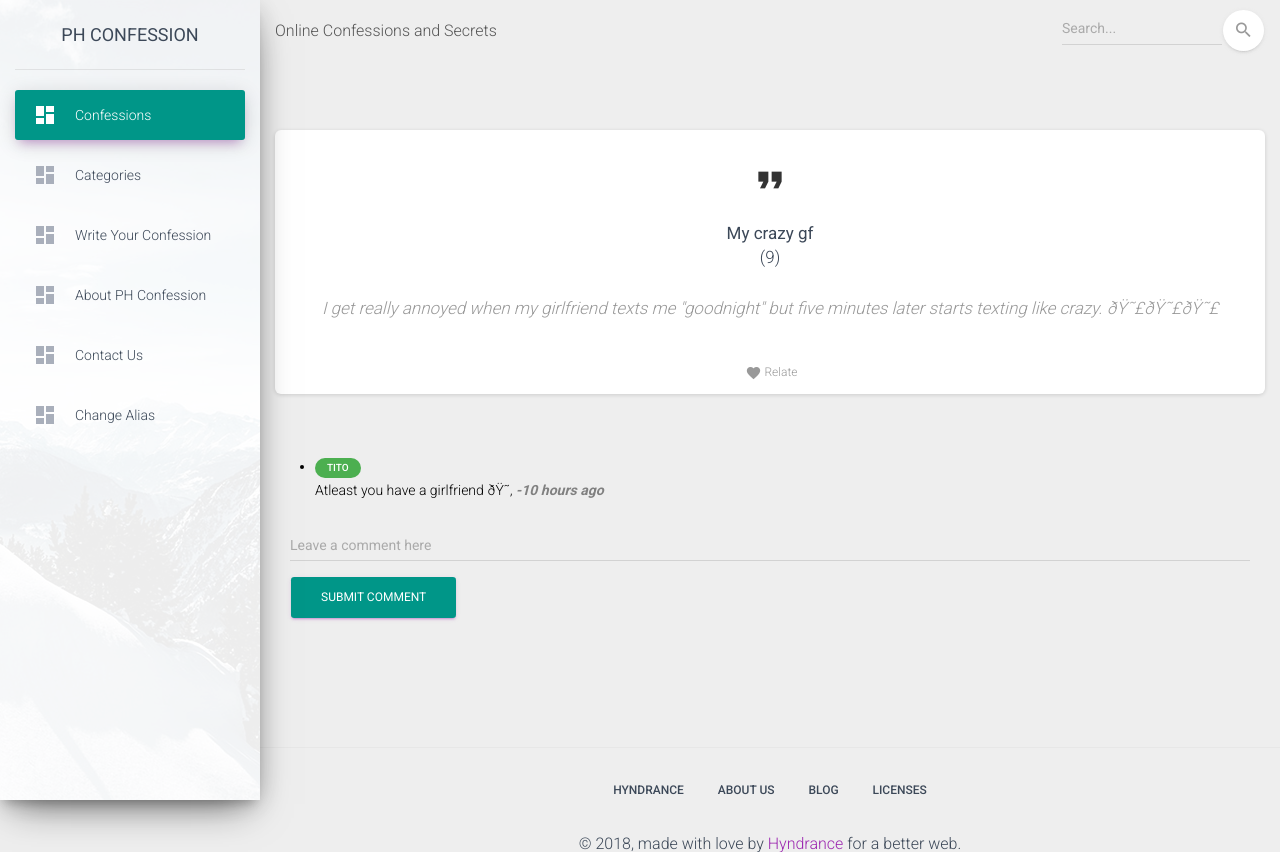
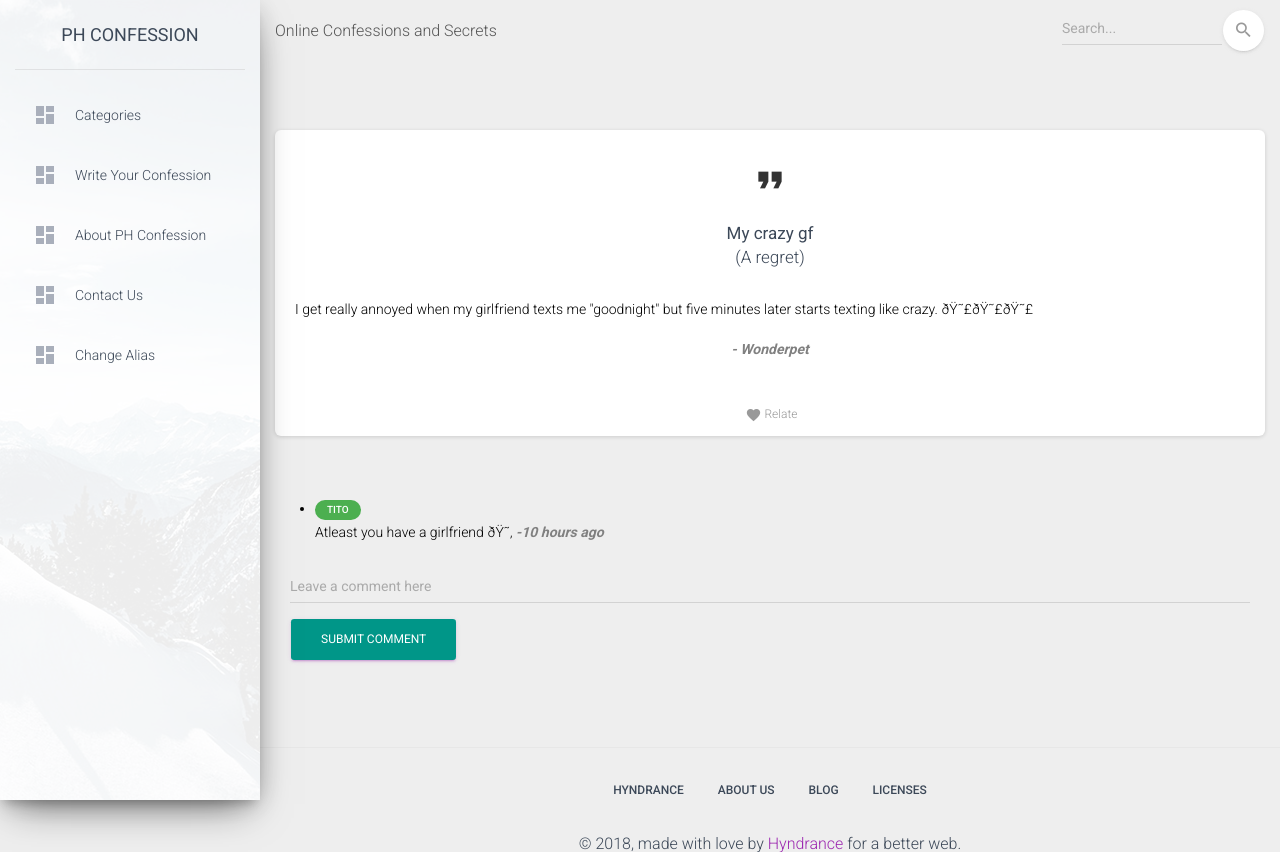
Before and after one commit to Hyndrance/phconfession, a PHP site: page /index.php?view=display&id=38 in a window 1280 px wide. Shown: the top 852 px of the page. Run offline with PHP 8.4, Linux system fonts and the light colour scheme; the visitor is signed in with stand-in values (Sample User, id 1); data comes from the database, SQL or seed files in the repository; data that the repository does not hold is empty; some libraries are stand-ins or nearby versions.

Commit message:
Fixed some bugs. added location

```diff
--- a/include/template.php
+++ b/include/template.php
@@ -42,12 +42,6 @@
             </div>
             <div class="sidebar-wrapper">
                 <ul class="nav">
-                    <li class="nav-item active">
-                        <a class="nav-link" href="index.php"  style="<?=button_color()[6]?>">
-                            <i class="material-icons">dashboard</i>
-                            <p>Confessions</p>
-                        </a>
-                    </li>
 
                     <li class="nav-item">
                         <a class="nav-link" href="index.php?view=category">
--- a/pages/display.php
+++ b/pages/display.php
@@ -1,6 +1,8 @@
 <?php
 $Id =  $_GET['id'];
 $conf = confession()->get("Id=$Id");
+// Category name
+$category_name = category();
 ?>
 <div class="card card-testimonial">
 		<div class="icon">
@@ -9,12 +11,14 @@
 		<div class="card-body">
 			<h5 class="card-title">
         <b><?=$conf->title;?></b> <br>
-          (<?=$conf->category;?>)
+          (<?=$category_name[$conf->category];?>)
 				</h5>
         <br>
-			<h5 class="card-description">
-        <?=$conf->message;?>
-				</h5>
+				<p style="color:black;text-align:justify">
+						<?=$conf->message;?> <br>
+						<div style="color:gray;font-weight:bold;font-style:italic;">- <?=$conf->alias;?></div>
+						<div style="color:gray;font-style:italic;"><?=$conf->location;?></div>
+				</p>
 		</div>
     <div class="card-footer">
         <div class="stats">
@@ -36,7 +40,7 @@
               <div class="col-md-12">
                   <div class="form-group">
                       <label class="bmd-label-floating">Leave a comment here</label>
-                      <input type="text" name="comment" class="form-control" required>
+                      <input type="text" id="comment" name="comment" class="form-control" required>
                   </div>
 									<button type="submit" class="btn btn-primary pull-right"  style="<?=button_color()[6]?>">Submit Comment</button>
               </div>
```
Also changed, not shown: pages/confess.php (+9 -1 lines), pages/home.php (+10 -1 lines).
